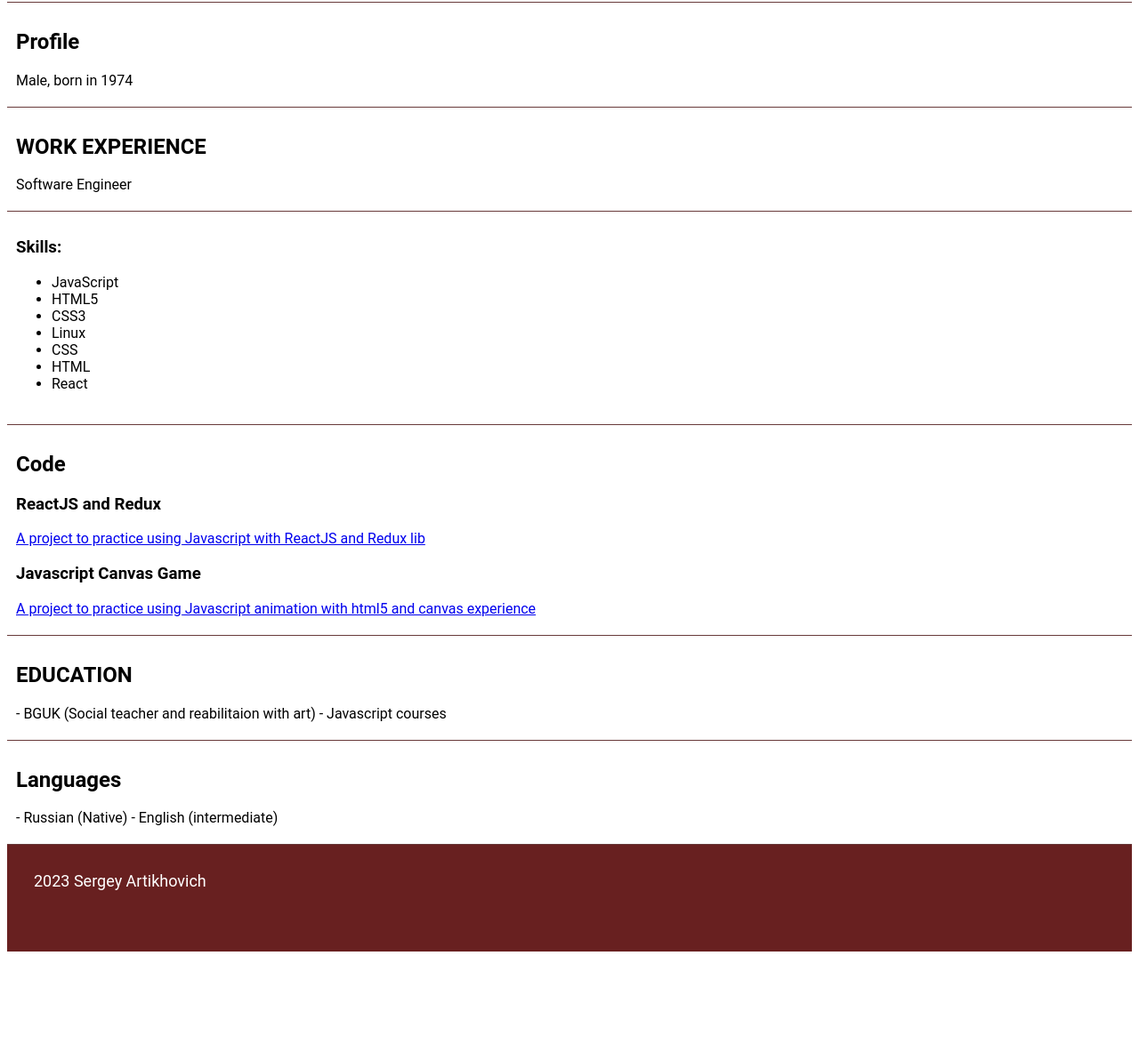
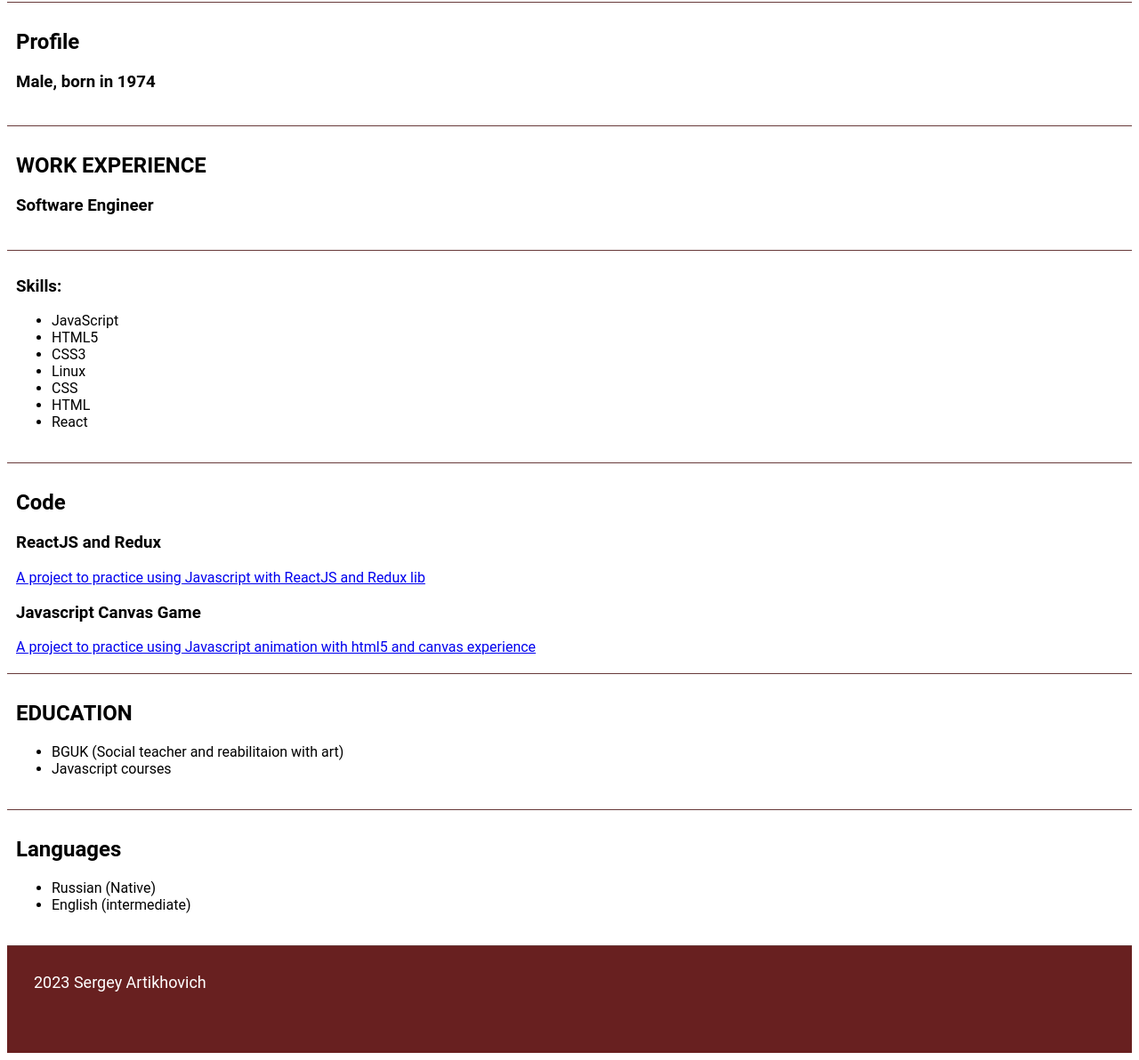
Before and after one commit to artikhovich/rsschool-cv, a plain HTML site: page index.html in a window 1280 px wide. Shown: the part 460-1652 px from the top of the page at 89% size. Before the commit the page ends 1538 px from the top, so only its background shows below. Drawn offline with Linux system fonts and the light colour scheme.

Commit message:
fix:Failed HTML requirements.

```diff
--- a/index.html
+++ b/index.html
@@ -2,6 +2,7 @@
 <html>
 <head>
 	<meta charset="utf-8">
+	<html lang="en">
 	<meta name="viewport" content="width=device-width, initial-scale=1">
 	<title>cv</title>
 	<link rel="icon" href="img/favicon.png">
@@ -32,76 +33,62 @@
 		<section id="name" class="section section-name">
 			<div class="avatar"><img src="./img/avatar.jpeg" alt="Author"></div>
 			<div class="profile">
-
 				<h1 class="profile-title">Sergey Artikhovich</h1>
 				<h3 class="profile-subtitle">FRONT-END Developer</h3>
 			</div>
 		</section>
 		<section id="contacts" class="section section-contact">
-<h2> Contact </h2>
+<h2>Contact</h2>
 <ul class="contacts-list">
-	<li class="contact-item">
-email: artikhovich.by@gmail.com
-
-	</li>
-	<li class="contact-item">
-github: https://github.com/artikhovich
-
-	</li>
+	<li class="contact-item">email: artikhovich.by@gmail.com</li>
+	<li class="contact-item">github: https://github.com/artikhovich</li>
 </ul>
-
 </section>
 <section id="profile" class="section section-profile">
-
-<h2> Profile </h2>
-Male, born in 1974
+<h2>Profile</h2>
+<h3>Male, born in 1974</h3>
 </section>
 <section id="experience" class="section section-experience">
-
-<h2> WORK EXPERIENCE </h2>
-Software Engineer
+	<h2>WORK EXPERIENCE</h2>
+	<h3>Software Engineer</h3>
 </section>
 <section id="skills" class="section section-skills">
-		<h3>Skills: </h3>
+	<h3>Skills:</h3>
 		<ul class="skills-list">
-			<li class="skills-item"> JavaScript </li>
-			<li class="skills-item"> HTML5 </li>
-			<li class="skills-item"> CSS3 </li>
-			<li class="skills-item"> Linux </li>
-			<li class="skills-item"> CSS </li>
-			<li class="skills-item"> HTML </li>
-			<li class="skills-item"> React </li>
+			<li class="skills-item">JavaScript</li>
+			<li class="skills-item">HTML5</li>
+			<li class="skills-item">CSS3</li>
+			<li class="skills-item">Linux</li>
+			<li class="skills-item">CSS</li>
+			<li class="skills-item">HTML</li>
+			<li class="skills-item">React</li>
 		</ul>
 		</section>
 		<section id="code" class="section section-code">
-<h2> Code </h2>
-<h3> ReactJS and Redux </h3>
-
+<h2>Code</h2>
+<h3>ReactJS and Redux</h3>
 <a href="https://github.com/artikhovich/justdoredux">A project to practice using Javascript with ReactJS and Redux lib</a>
-
-<h3> Javascript Canvas Game </h3>
+<h3>Javascript Canvas Game</h3>
 <a href="https://github.com/artikhovich/motorcycle">A project to practice using Javascript animation with html5 and canvas experience</a>
-
 </section>
 <section id="education" class="section section-education">
-
-
-<h2> EDUCATION </h2>
-- BGUK (Social teacher and reabilitaion with art)
-- Javascript courses
+<h2>EDUCATION</h2>
+<ul class="edu-list">
+	<li class="edu-list-item">BGUK (Social teacher and reabilitaion with art)</li>
+	<li class="edu-list-item">Javascript courses</li>
+</ul>
 </section>
 <section id="lang" class="section section-lang">
-
-
-<h2> Languages </h2>
-- Russian (Native)
-- English (intermediate)
+<h2>Languages</h2>
+<ul class="lang-list">
+	<li class="lang-list-item">Russian (Native)</li>
+	<li class="lang-list-item">English (intermediate)</li>
+</ul>
 </section>
 </div>
-
 </main>
 <footer class="footer">
-	<span class="footer-data">2023 Sergey Artikhovich </span>
+	<span class="footer-data">2023 Sergey Artikhovich</span>
 </footer>
 </body>
 </html>
```
Lines whose indentation alone changed are shown as unchanged.
